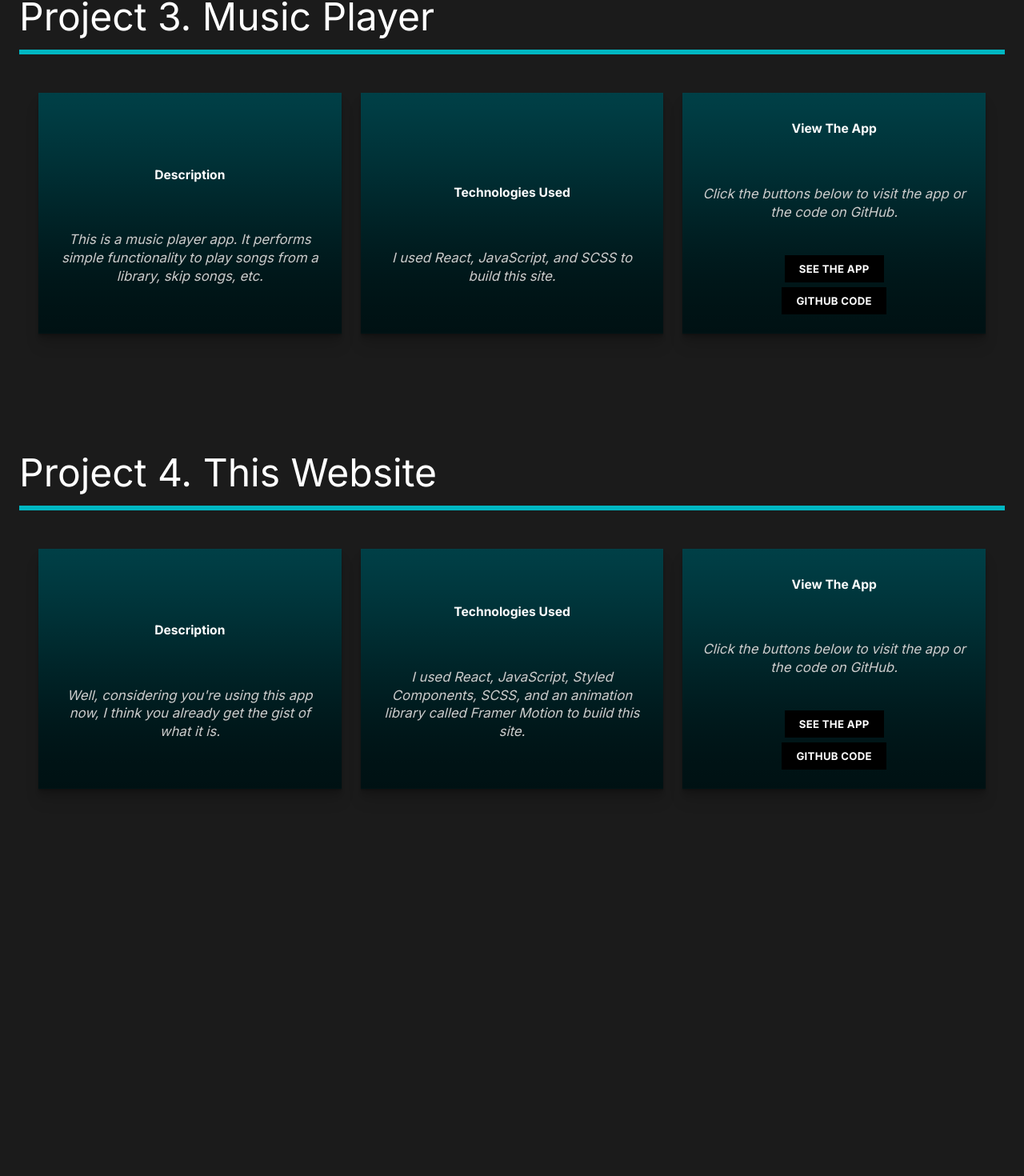
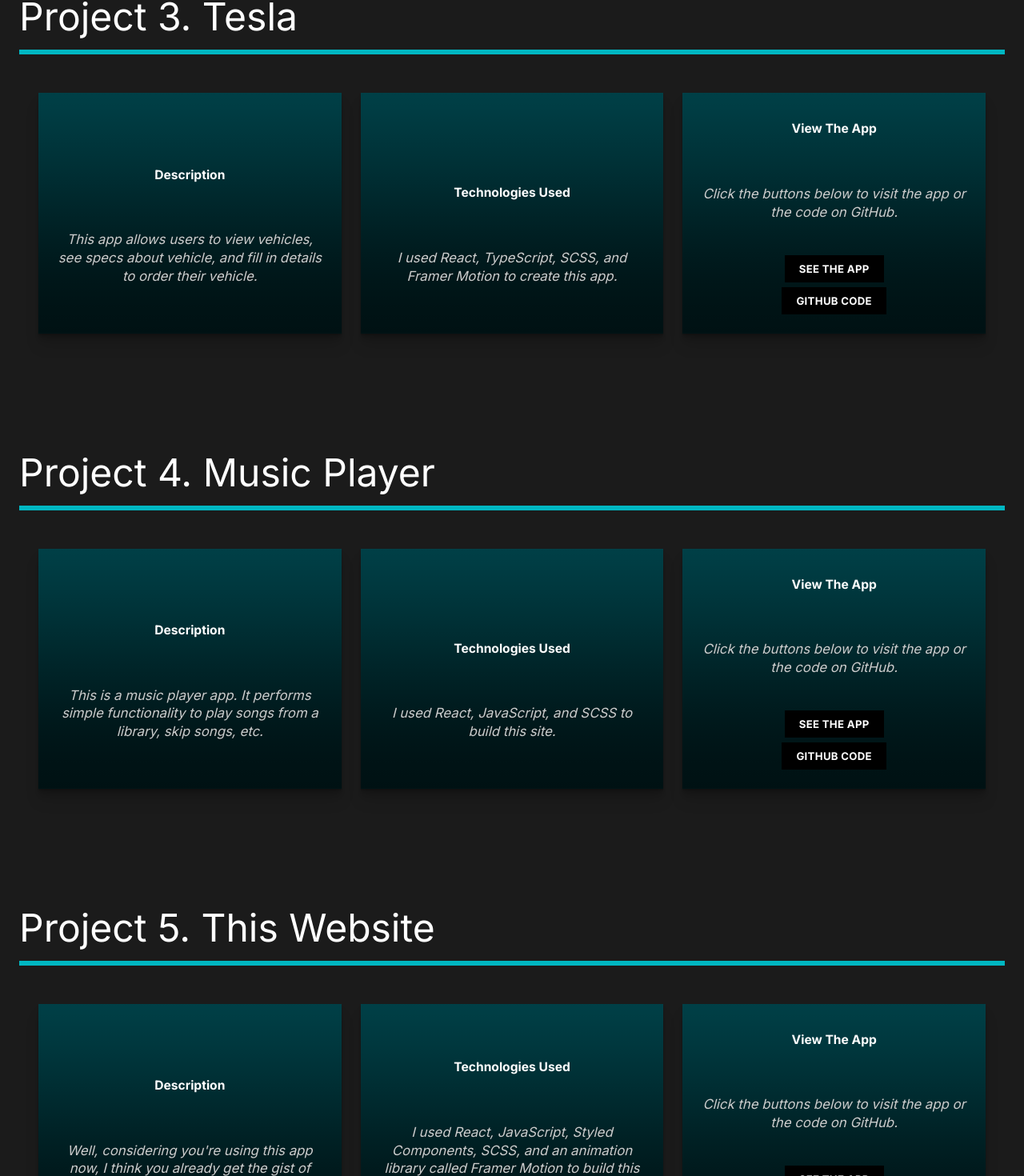
Before and after one commit to Ryan-Solomon/ryansolomon-io, a React (Create React App) app: page /work in a window 1280 px wide. Shown: the part 1375-2845 px from the top of the page at 80% size. Before the commit the page ends 2517 px from the top, so only its background shows below. Built offline with nearby package versions, Linux system fonts and the light colour scheme.

Commit message:
add tesla

```diff
--- a/src/pages/OurWork.jsx
+++ b/src/pages/OurWork.jsx
@@ -20,6 +20,7 @@ const OurWork = () => {
   const [element1, controls1] = useScroll();
   const [element2, controls2] = useScroll();
   const [element3, controls3] = useScroll();
+  const [element4, controls4] = useScroll();
   return (
     <Work
       style={{ background: '#1b1b1b' }}
@@ -58,20 +59,30 @@ const OurWork = () => {
         animate={controls2}
         initial='hidden'
       >
-        <h2>Project 3. Music Player</h2>
+        <h2>Project 3. Tesla</h2>
         <motion.div variants={lineAnim} className='line'></motion.div>
         <ProjectCard project={projectData[2]} />
       </Movie>
-
       <Movie
         ref={element3}
         variants={fade}
         animate={controls3}
         initial='hidden'
       >
-        <h2>Project 4. This Website</h2>
+        <h2>Project 4. Music Player</h2>
         <motion.div variants={lineAnim} className='line'></motion.div>
         <ProjectCard project={projectData[3]} />
+      </Movie>
+
+      <Movie
+        ref={element4}
+        variants={fade}
+        animate={controls4}
+        initial='hidden'
+      >
+        <h2>Project 5. This Website</h2>
+        <motion.div variants={lineAnim} className='line'></motion.div>
+        <ProjectCard project={projectData[4]} />
       </Movie>
       <ScrollTop />
     </Work>
--- a/src/projectData.js
+++ b/src/projectData.js
@@ -5,7 +5,7 @@ export const projectData = [
     technologies:
       'I used React, TypeScript, CSS, and a variety of external APIs to create this app.',
     otherNotes:
-      "I created this app 100% on my own without the use of courses and tutorials. I don't mean to imply I think this app is the best ever, but it is an accurate representation of my abilities.",
+      'I built this application on my own and am comfortable with all of the functionality.',
     websiteLink: 'https://movie-buff.vercel.app/',
     githubLink: 'https://github.com/Ryan-Solomon/movie-app',
   },
@@ -18,6 +18,16 @@ export const projectData = [
       "I used an ecommerce tutorial to build this app, but I'm comfortable with most of the functionality of this app and was able to customize it to make it my own.",
     websiteLink: 'https://karenscrafts.herokuapp.com/',
     githubLink: 'https://github.com/Ryan-Solomon/karens-crafts',
+  },
+  {
+    description:
+      'This app allows users to view vehicles, see specs about vehicle, and fill in details to order their vehicle.',
+    technologies:
+      'I used React, TypeScript, SCSS, and Framer Motion to create this app.',
+    otherNotes:
+      'I built this application on my own and am comfortable with all of the functionality.',
+    websiteLink: 'https://tesla-one.vercel.app/',
+    githubLink: 'https://github.com/Ryan-Solomon/tesla',
   },
   {
     description:
@@ -34,7 +44,7 @@ export const projectData = [
     technologies:
       'I used React, JavaScript, Styled Components, SCSS, and an animation library called Framer Motion to build this site.',
     otherNotes:
-      "I used a variety of resources to build this site (documentation, articles, etc.), so not all strictly from memory, but I'm comfortable with all of the functionality of this site.",
+      'I built this application on my own and am comfortable with all of the functionality.',
     websiteLink: '',
     githubLink: 'https://github.com/Ryan-Solomon/ryansolomon-io',
   },
```
